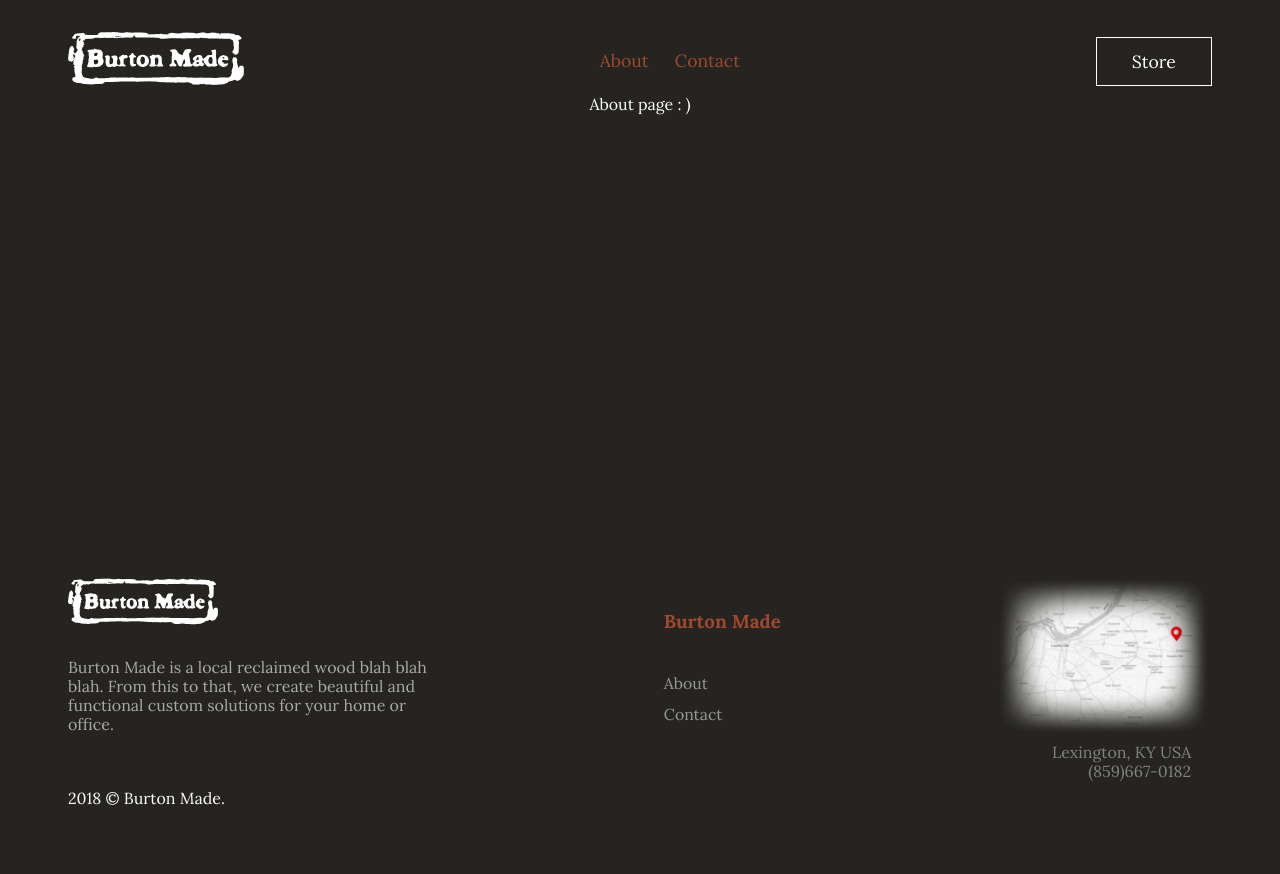
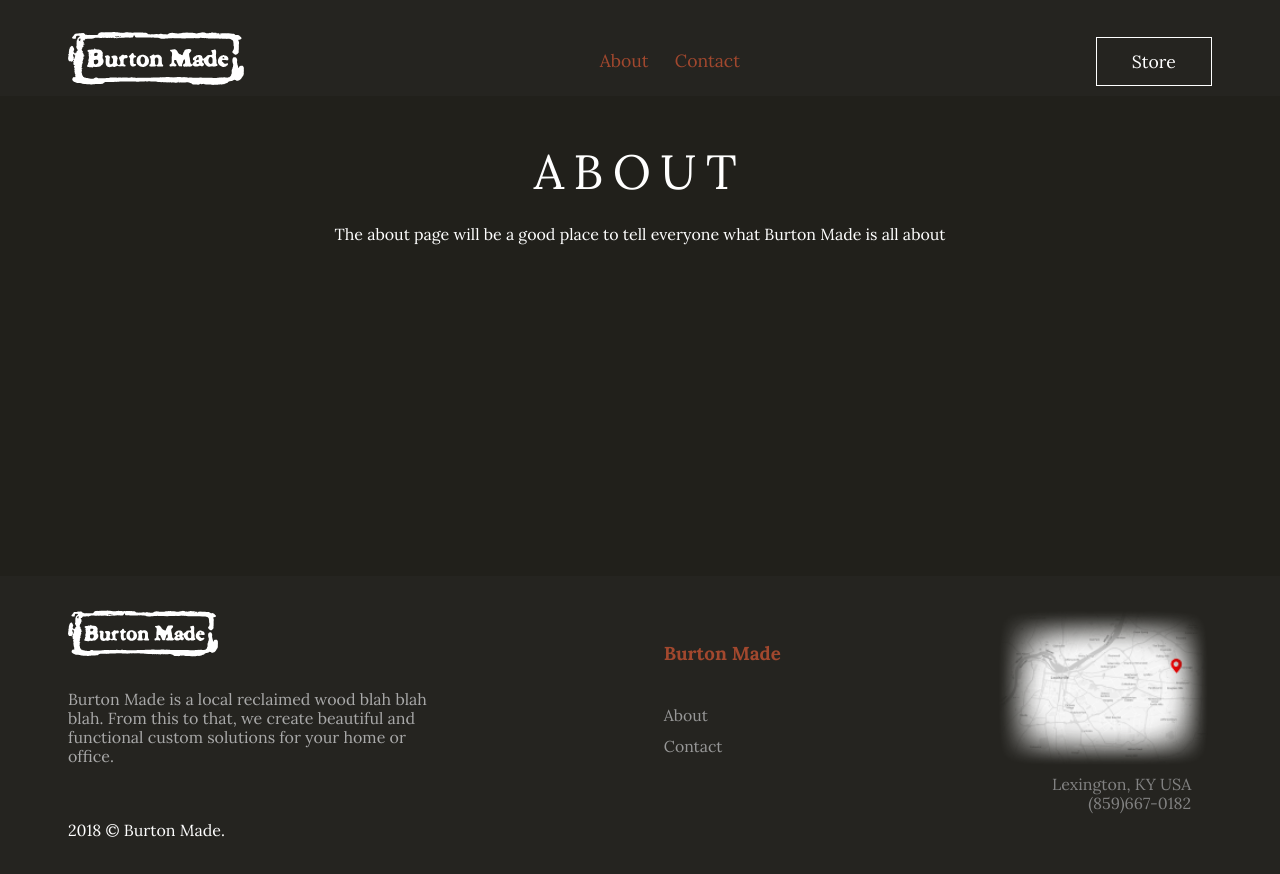
Before and after one commit to ArthurSilveira/burtonmade-site, a React (Create React App) app: page /about in a window 1280 px wide. Before the commit the page ends 842 px from the top, so only its background shows below. Built offline with nearby package versions, Linux system fonts and the light colour scheme.

Commit message:
adds some more pages

```diff
--- a/src/App.css
+++ b/src/App.css
@@ -22,6 +22,14 @@
   margin-top: 6em;
   min-height: 30em;
   /* background: red; */
+}
+
+.page-section {
+  min-height: 30em;
+  display: flex;
+  flex-direction: column;
+  padding: 3em 2em;
+  background: #21201b;
 }
 
 .page-content {
--- a/src/components/footer/Footer.css
+++ b/src/components/footer/Footer.css
@@ -6,7 +6,7 @@
   flex-flow: column;
   justify-content: center;
   align-items: center;
-  padding-bottom: 2em;
+  padding: 2em 0;
 }
 
 .footer-inner {
--- a/src/components/pages/about/About.js
+++ b/src/components/pages/about/About.js
@@ -3,7 +3,10 @@ import './About.css'
 
 const About = () => (
   <div className='about-page page-wrapper'>
-    About page : )
+    <div className="page-section">
+      <div className="page-title">ABOUT</div>
+      <div>The about page will be a good place to tell everyone what Burton Made is all about</div>
+    </div>
   </div>
 )
 
--- a/src/components/pages/contact/Contact.js
+++ b/src/components/pages/contact/Contact.js
@@ -3,7 +3,10 @@ import './Contact.css'
 
 const Contact = () => (
   <div className='contact-page page-wrapper'>
-    Contact page : )
+    <div className="page-section">
+      <div className="page-title">CONTACT</div>
+      <div>A contact form will go here that will email you directy when filled out.</div>
+    </div>
   </div>
 )
 
--- a/src/components/pages/home/Home.js
+++ b/src/components/pages/home/Home.js
@@ -7,9 +7,9 @@ const Home = () => (
     <div class="hero-image">
       <img src={heroImage} alt="404"/>
     </div>
-    <div className="page-section center-row">
-      <div className="page-title">Main Title</div>
-      <div>Home page stuff</div>
+    <div className="page-section">
+      <div className="page-title">MAIN TITLE</div>
+      <div>Some more home page content goes in here</div>
     </div>
   </div>
 )
```
